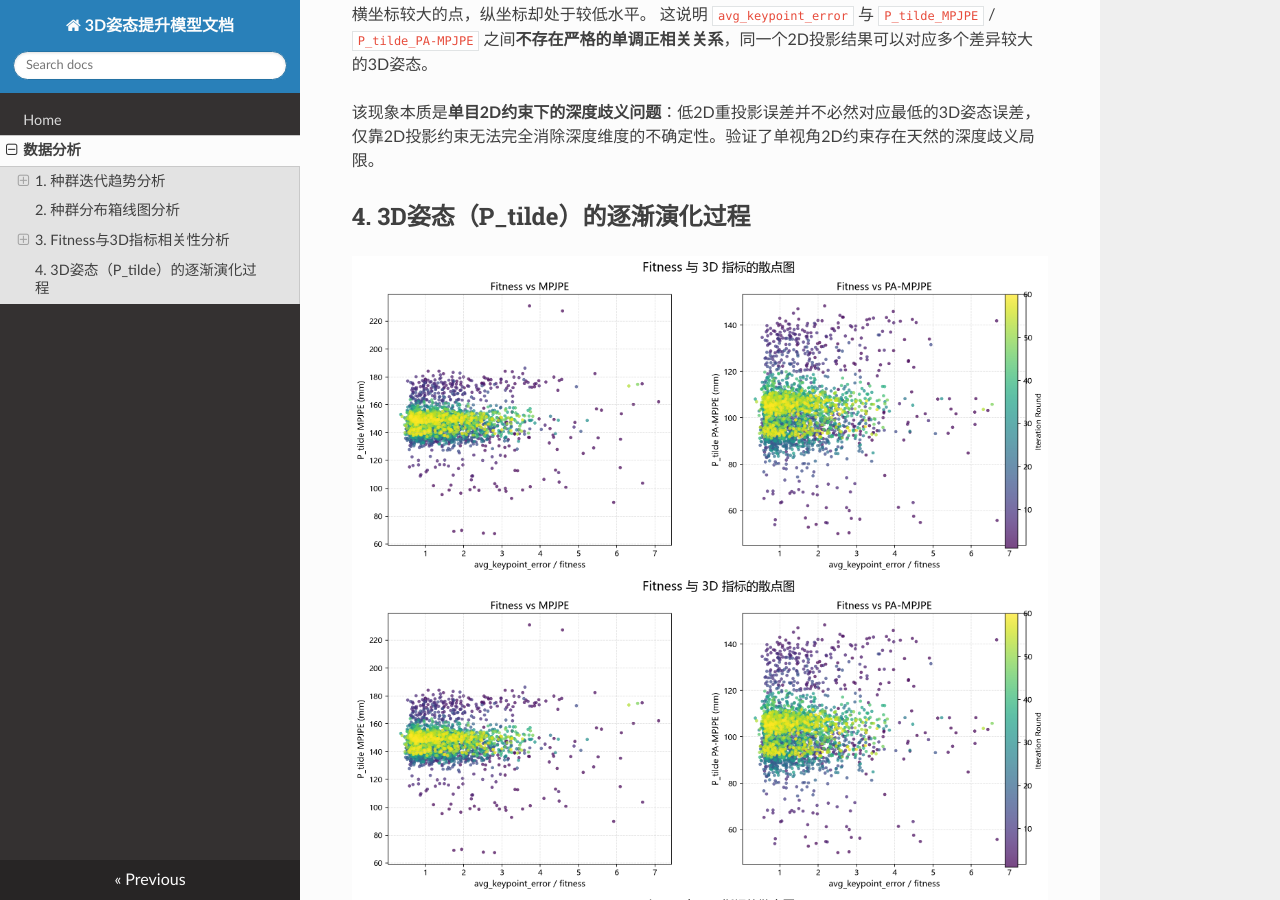
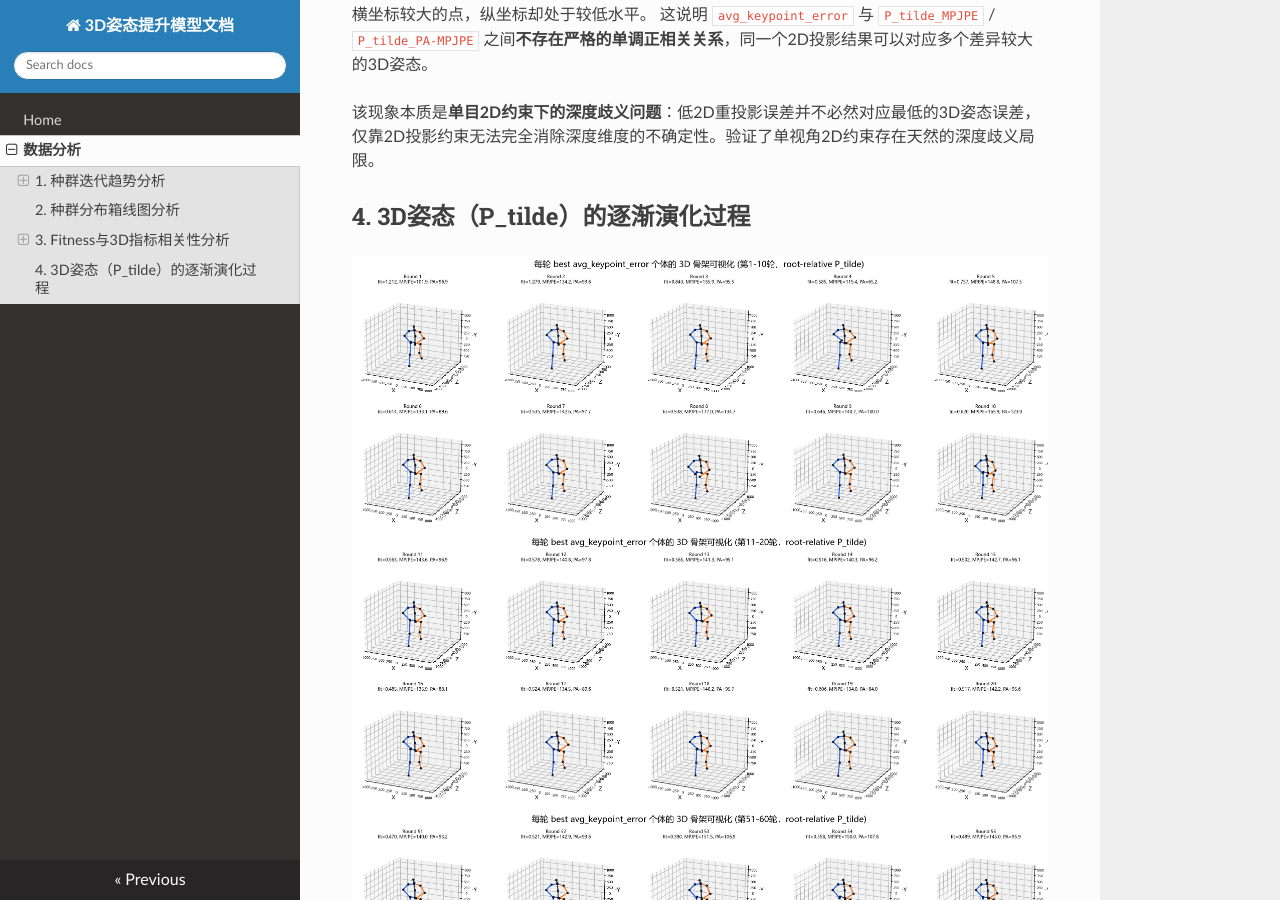
Before and after one commit to Caoruiting/3Dpsoe-doc, an MkDocs documentation site: the page built from docs/data-analysis.md, in a window 1280 px wide and 900 px high, scrolled down 4730 px. Built offline with MkDocs 1.6.1, drawn with Linux system fonts in a browser that asks for light colours; nearby versions of some CDN libraries.

Commit message:
Update data-analysis.md

```diff
--- a/docs/data-analysis.md
+++ b/docs/data-analysis.md
@@ -66,6 +66,6 @@
 
 该现象本质是**单目2D约束下的深度歧义问题**：低2D重投影误差并不必然对应最低的3D姿态误差，仅靠2D投影约束无法完全消除深度维度的不确定性。验证了单视角2D约束存在天然的深度歧义局限。
 ## 4. 3D姿态（P_tilde）的逐渐演化过程
-![Fitness vs MPJPE/PA-MPJPE 散点图](images/scatter-fitness-mpjpe-PA-MPJPE.png)
-![Fitness vs MPJPE/PA-MPJPE 散点图](images/scatter-fitness-mpjpe-PA-MPJPE.png)
-![Fitness vs MPJPE/PA-MPJPE 散点图](images/scatter-fitness-mpjpe-PA-MPJPE.png)
+![Fitness vs MPJPE/PA-MPJPE 散点图](images/3d_skeleton_best_avg_keypoint_error_generations_1_to_10.png)
+![Fitness vs MPJPE/PA-MPJPE 散点图](images/3d_skeleton_best_avg_keypoint_error_generations_11_to_20.png)
+![Fitness vs MPJPE/PA-MPJPE 散点图](images/3d_skeleton_best_avg_keypoint_error_generations_51_to_60.png)
```
